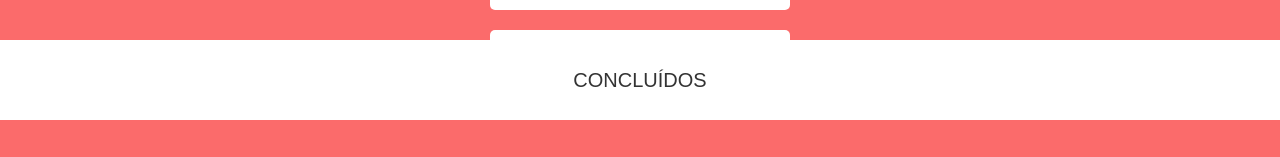
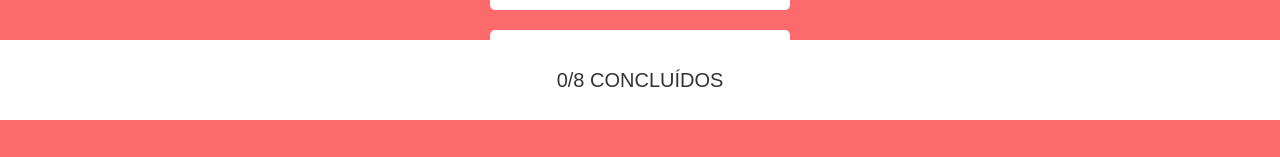
Before and after one commit to Urias-S/Zaprecall---REACT-mobile-, a React (Vite) app: page / in a window 1280 px wide. Shown: the part 680-837 px from the top of the page. Built offline with nearby package versions, Linux system fonts and the light colour scheme; a web font is replaced by a local one.

Commit message:
feat: progress bar section

```diff
--- a/src/App.jsx
+++ b/src/App.jsx
@@ -12,7 +12,7 @@ export default function App({cardscontent}) {
       <GlobalStyle />
       <Logo />
       <Cards cardscontent = {cardscontent} concluedCards = {concluedCards} setConcluedCards = {setConcluedCards}/>
-      <Progress cardscontent = {cardscontent} concluedCards = {concluedCards} setConcluedCards = {setConcluedCards}/>
+      <Progress cardscontent = {cardscontent} concluedCards = {concluedCards}/>
     </Mobile>
   );
 }
--- a/src/components/Progress.jsx
+++ b/src/components/Progress.jsx
@@ -1,9 +1,9 @@
 import styled from "styled-components";
 
-export default function Progress () {
+export default function Progress ({concluedCards, cardscontent}) {
   return (
     <ProgressBar>
-      <Finished>CONCLUÍDOS</Finished>
+      <Finished> {concluedCards}/{cardscontent.length} CONCLUÍDOS</Finished>
     </ProgressBar>
   )
 }
```
